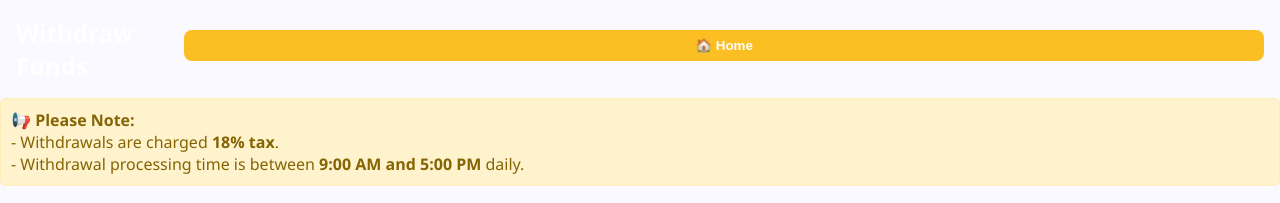
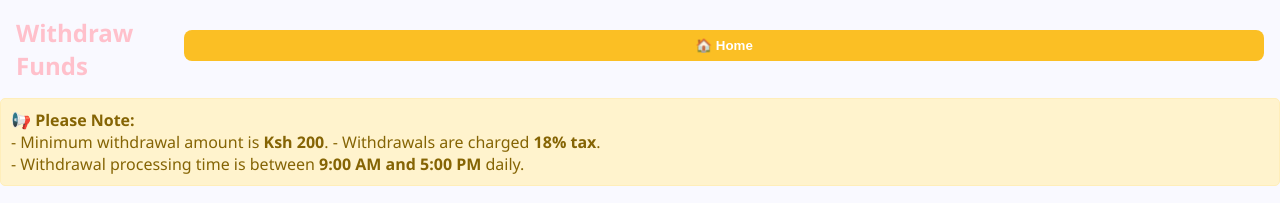
Before and after one commit to omondi-2025/test-code-invest, a website: page public/withdrawal.html in a window 1280 px wide. Shown: the top 203 px of the page. Drawn offline with Linux system fonts and the light colour scheme; no server answers; sample sign-in values are in the browser's storage.

Commit message:
Update withdrawal functionality

```diff
--- a/public/withdrawal.html
+++ b/public/withdrawal.html
@@ -28,7 +28,7 @@
       display: flex;
       justify-content: space-between;
       align-items: center;
-      color: white;
+      color: pink;
     }
 
     .header h1 {
@@ -116,6 +116,7 @@
   </div>
 <div style="background-color: #fff3cd; color: #856404; padding: 10px; border: 1px solid #ffeeba; border-radius: 5px; margin-bottom: 20px;">
   <strong>📢 Please Note:</strong><br>
+  - Minimum withdrawal amount is <strong>Ksh 200</strong>.
   - Withdrawals are charged <strong>18% tax</strong>.<br>
   - Withdrawal processing time is between <strong>9:00 AM and 5:00 PM</strong> daily.
 </div>
```
